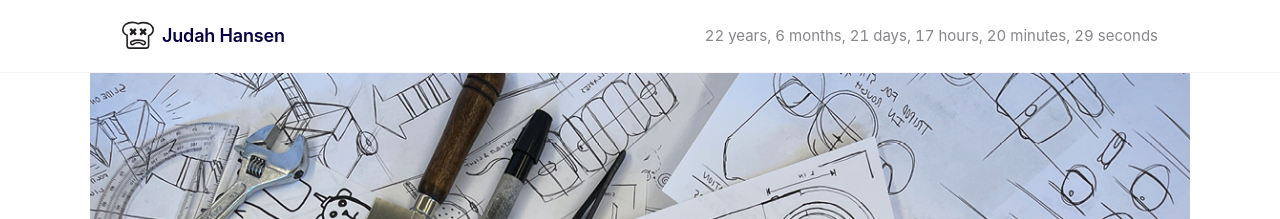
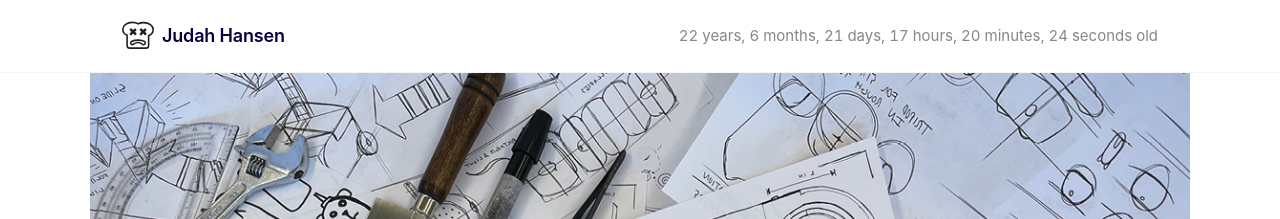
Before and after one commit to kentonh/judahhansen, a Jekyll site: the page built from index.html, in a window 1280 px wide and 900 px high. Shown: the top 219 px of the window. Built offline with Jekyll 4.4.1, drawn with Linux system fonts in a browser that asks for light colours.

Commit message:
adds label to age

```diff
--- a/_layouts/default.html
+++ b/_layouts/default.html
@@ -17,7 +17,7 @@
         {{ site.title }}
       </a>
       <ul class="nav-links">
-        <li><span class="age-counter" data-since="2003-10-21T16:56:00-05:00" aria-label="Age">…</span></li>
+        <li><span class="age-counter" data-since="2003-10-21T16:56:00-05:00" aria-label="Age">…</span><span class="age-counter"> old</span></li>
       </ul>
     </nav>
   </header>
```
